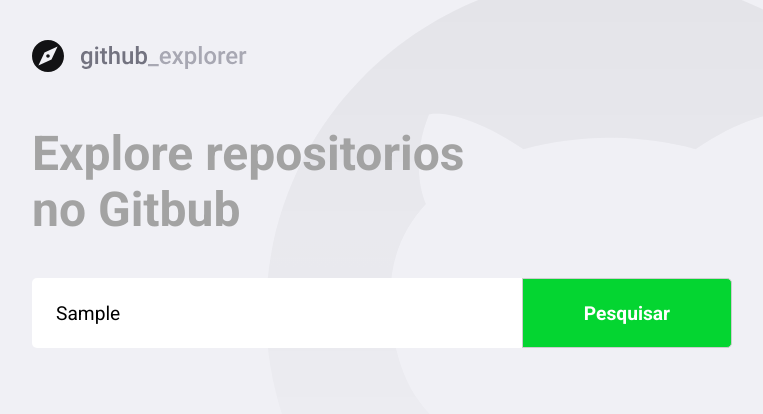
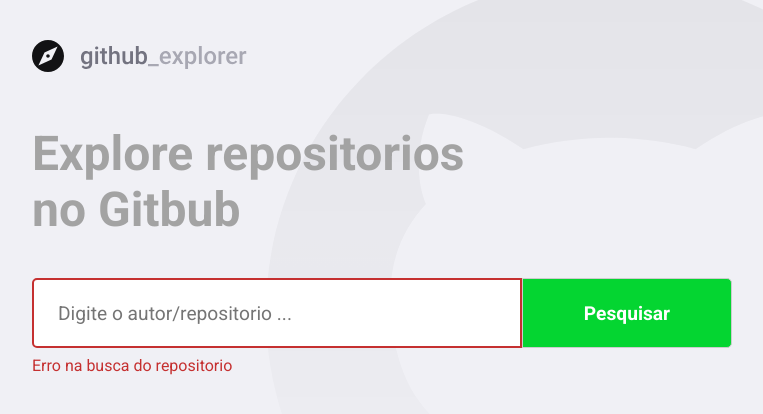
Before and after one commit to henriquerick12/github_explorer, a React (Vite) app: page / in a window 1280 px wide. Both pictures are taken after typing "Sample" into the empty fields and a click on the button "Pesquisar". Shown: the top 414 px of the page, without its empty margins (148-911 px from the left). Built offline with nearby package versions, Linux system fonts and the light colour scheme; no server answers.

Commit message:
Corrigindo erros

```diff
--- a/src/Pages/Home/index.tsx
+++ b/src/Pages/Home/index.tsx
@@ -1,5 +1,5 @@
 import { FormEvent, useEffect, useState } from "react";
-import { Container, Form, Repositories } from "./styled";
+import { Container, Form, Repositories, Error } from "./styled";
 import { Link } from "react-router-dom";
 
 import api from "../../services/api";
@@ -19,13 +19,22 @@
 const Home: React.FC = () => {
   const [repo, setRepo] = useState<repoType[]>([]);
   const [newrepo, setNewRepo] = useState("");
+  const [inputError, setInputError] = useState("");
 
   async function handleAddRepo(e: FormEvent<HTMLFormElement>): Promise<void> {
     e.preventDefault();
 
-    const response = await api.get(`repos/${newrepo}`);
-    setRepo([...repo, response.data]);
-    setNewRepo('')
+    if (!newrepo) return setInputError("Digite o nome do repositorio");
+
+    try {
+      const response = await api.get(`repos/${newrepo}`);
+      setRepo([...repo, response.data]);
+      setNewRepo("");
+      setInputError("")
+    } catch (error) {
+      setNewRepo("");
+      setInputError("Erro na busca do repositorio");
+    }
   }
 
   useEffect(() => {}, []);
@@ -35,15 +44,17 @@
       <img src={Logo} alt="Logo" />
       <h1>Explore repositorios no Gitbub</h1>
 
-      <Form onSubmit={handleAddRepo}>
+      <Form hasError={!!inputError} onSubmit={handleAddRepo}>
         <input
           value={newrepo}
           onChange={(e) => setNewRepo(e.target.value)}
           type="text"
-          placeholder="Digite o nome/repositorio ..."
+          placeholder="Digite o autor/repositorio ..."
         />
         <button>Pesquisar</button>
       </Form>
+
+      {inputError && <Error>{inputError}</Error>}
 
       <Repositories>
         {repo &&
--- a/src/Pages/Home/styled.tsx
+++ b/src/Pages/Home/styled.tsx
@@ -1,5 +1,9 @@
-import styled from "styled-components";
+import styled, {css} from "styled-components";
 import { shade } from "polished";
+
+type FormProps = {
+  hasError: boolean;
+}
 
 export const Container = styled.div`
   h1 {
@@ -11,7 +15,7 @@
   }
 `;
 
-export const Form = styled.form`
+export const Form = styled.form<FormProps>`
   margin-top: 40px;
   max-width: 700px;
   display: flex;
@@ -21,9 +25,13 @@
     flex: 1;
     height: 70px;
     padding: 0 24px;
-    border: 0;
+    border: 2px solid #fff;
     border-radius: 5px 0 0 5px;
     font-size: 1.2rem;
+
+    ${props => props.hasError && css`
+      border-color: #c53030;
+    `}
 
     &::placeholder {
       font-size: 1.2rem;
@@ -97,3 +105,9 @@
     color: #cbcbd6;
   }
 `;
+
+export const Error = styled.span`
+  display: block;
+  color: #c53030;
+  margin-top: 8px;
+`;
```
